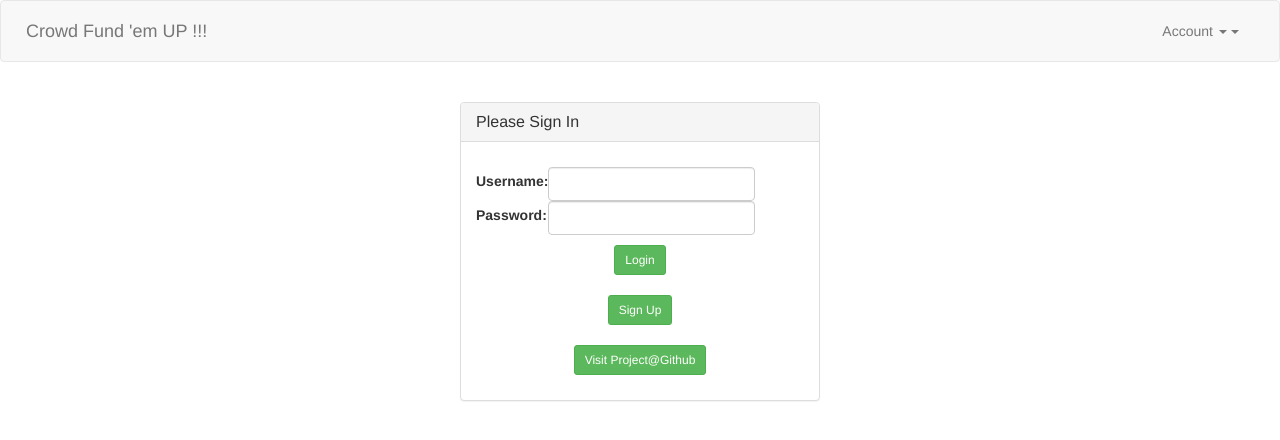
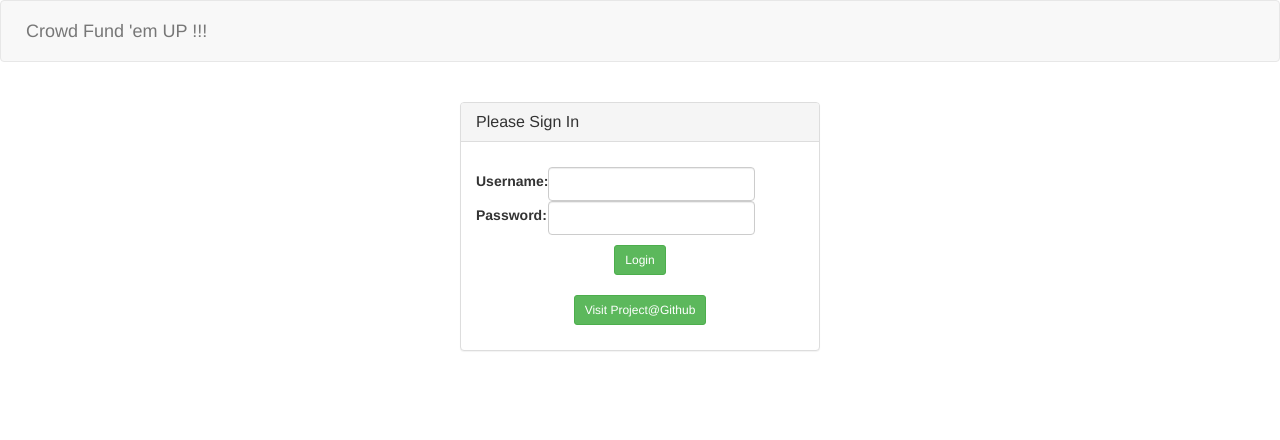
Before and after one commit to HitenSethiya/CrowdFunding-Game, a Django app: template templates/login.html in a window 1280 px wide. Shown: the top 440 px of the page. Run offline with Django 3.2, Linux system fonts and the light colour scheme; the template is opened without the code that fills it: values that come from a table or form of the project are taken from there, others are empty; some libraries are stand-ins or nearby versions.

Commit message:
minor changes

```diff
--- a/templates/baselog.html
+++ b/templates/baselog.html
@@ -47,19 +47,6 @@
 	      <a class="navbar-brand" href="#">Crowd Fund 'em UP !!!</a>
 	    </div>
 
-	    <div class="collapse navbar-collapse" id="bs-example-navbar-collapse-1">
-	      <ul class="nav navbar-nav navbar-right">
-
-	        <li class="dropdown">
-	          <a href="#" class="dropdown-toggle" data-toggle="dropdown" id="menu1" role="button" aria-expanded="false">Account <span class="caret"></span></a>
-	          <ul class="dropdown-menu" role="menu" aria-labelledby="menu1">
-	            <li role="presentation"><a role="menuitem" tabindex="-1" href="{% url 'login' %}">Login</a></li>
-	            <li role="presentation"><a role="menuitem" tabindex="-1" href="{% url 'scoreboard' %}">Scoreboard</a></li>
-
-              </ul>
-	        </li>
-
-	      </ul>
 	    </div>
 	  </div>
 	</nav>
--- a/templates/login.html
+++ b/templates/login.html
@@ -45,8 +45,8 @@
 <p class="bs-component">
 <center><input class="btn btn-success btn-sm " type="submit" value="Login" /></center>
     <br>
-    <center><a href ="{% url 'signup' %}" class = "btn btn-success btn-sm btn">Sign Up</a></center>
-    <br>
+   <!-- <center><a href ="{% url 'signup' %}" class = "btn btn-success btn-sm btn">Sign Up</a></center>
+    <br>-->
 <center><a href ="https://www.github.com/HitenSethiya/crowdfunding-game" class = "btn btn-success btn-sm btn">Visit Project@Github</a></center>
     </p>
 
```
